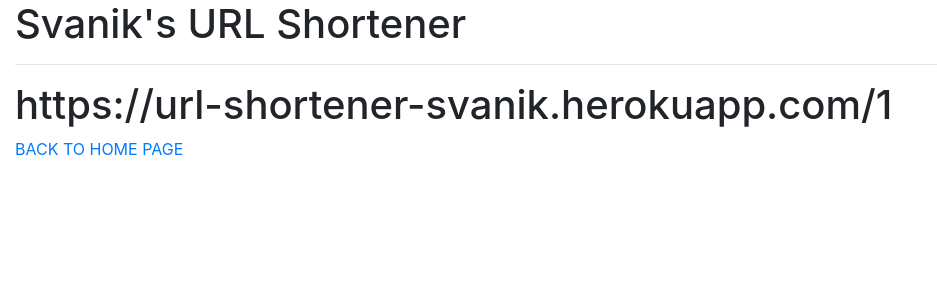
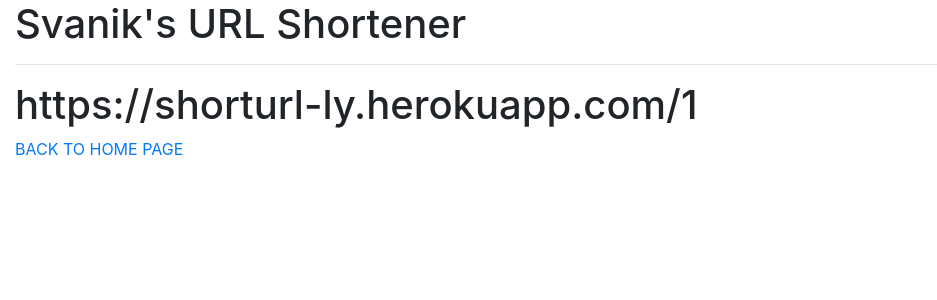
Before and after one commit to svanik-codes/heroku-url-shortner-svanik, a Flask app: page /display/1 in a window 1280 px wide. Shown: the top 300 px of the page, without its empty margins (0-937 px from the left). Run offline with Flask 2, Linux system fonts and the light colour scheme; some libraries are stand-ins or nearby versions.

Commit message:
Update shorturl.html

```diff
--- a/templates/shorturl.html
+++ b/templates/shorturl.html
@@ -2,6 +2,6 @@
 {% block title %}Short URL{% endblock %}
 
 {% block content %}
-    <h1>https://url-shortener-svanik.herokuapp.com/{{short_url_display}}</h1>
-    <a href="https://url-shortener-svanik.herokuapp.com">BACK TO HOME PAGE</a>
+    <h1>https://shorturl-ly.herokuapp.com/{{short_url_display}}</h1>
+    <a href="https://shorturl-ly.herokuapp.com">BACK TO HOME PAGE</a>
 {% endblock %}
```
